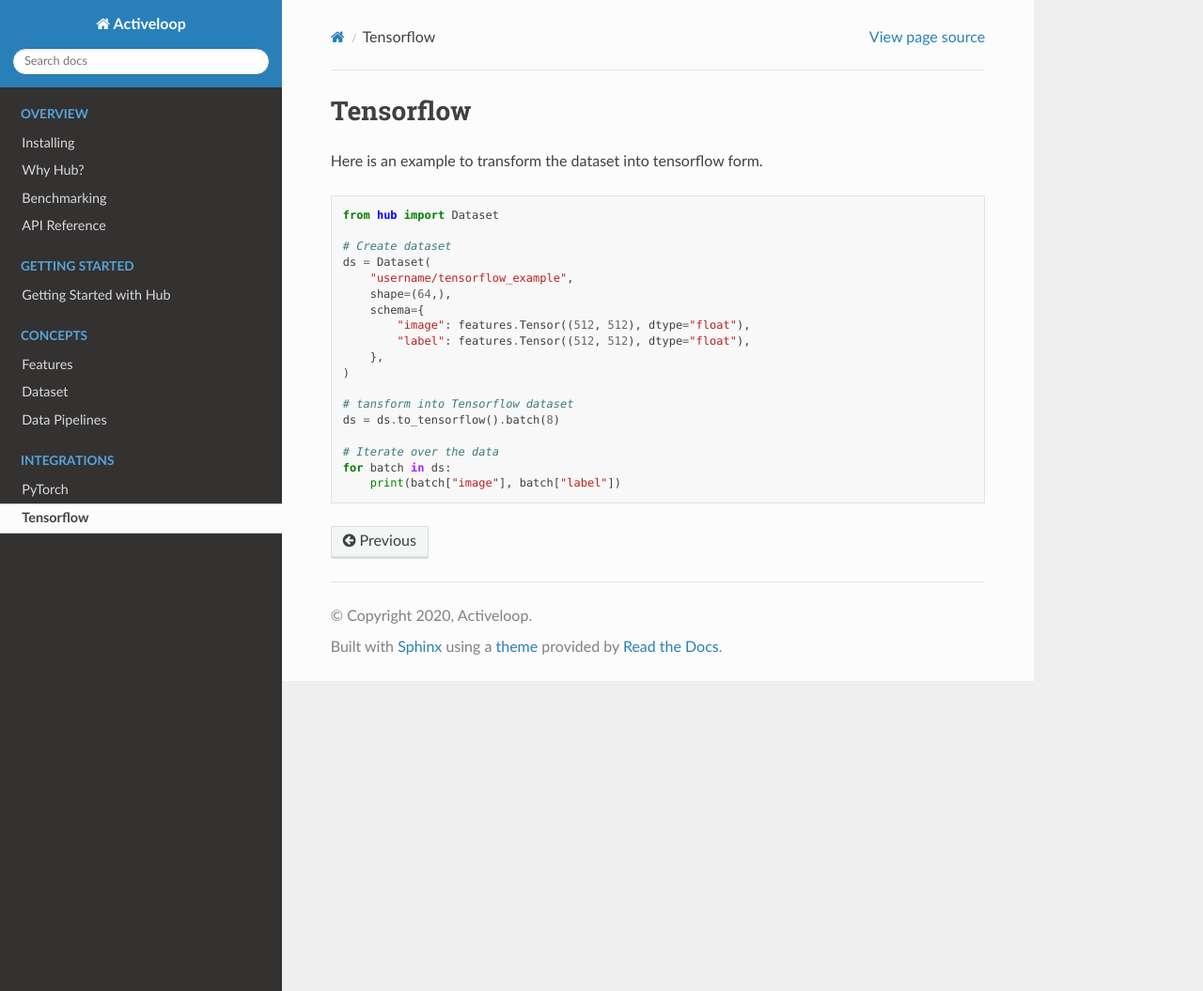
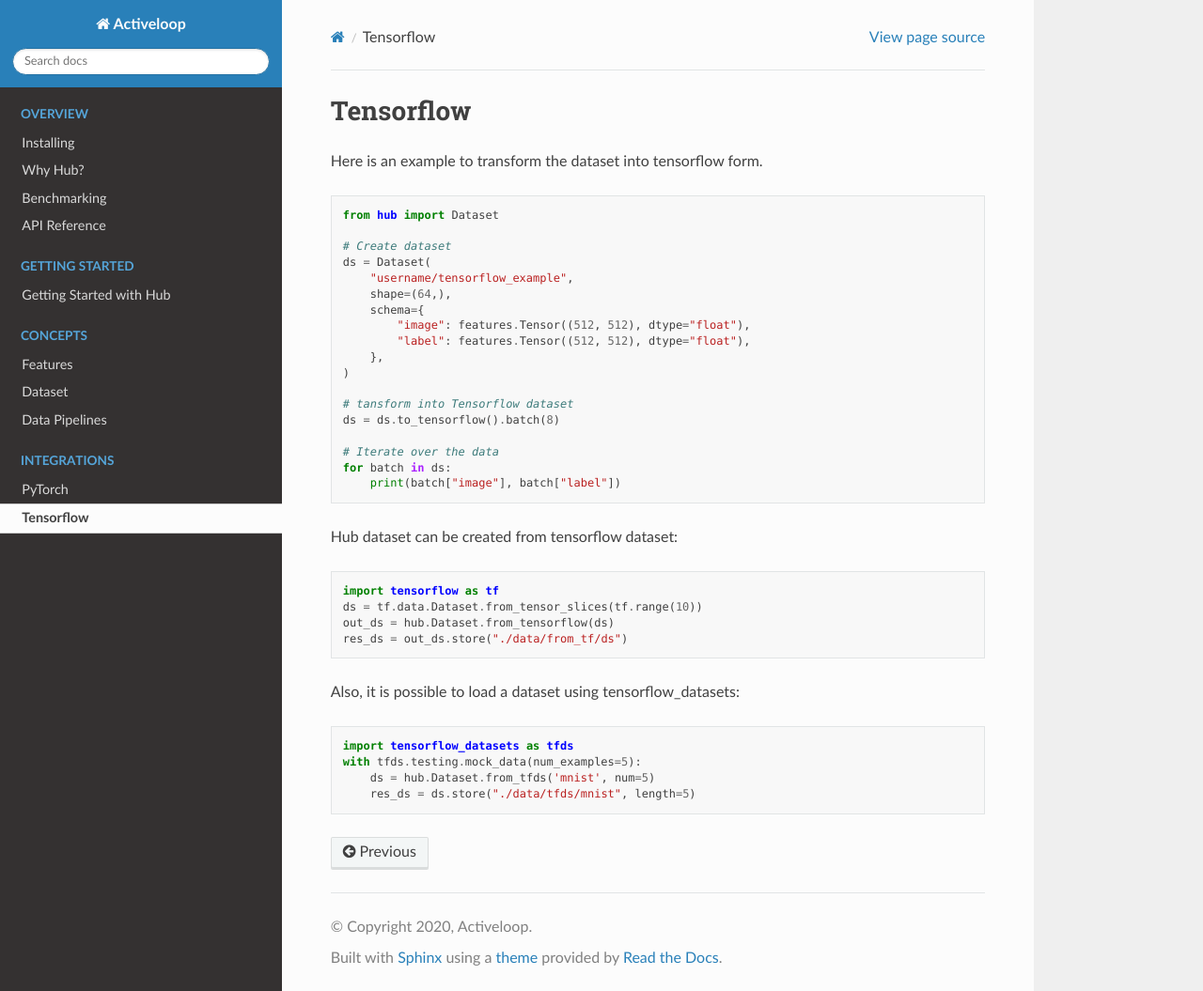
Before and after one commit to activeloopai/deeplake, a Sphinx documentation site: the page built from docs/source/integrations/tensorflow.md, in a window 1280 px wide and 1055 px high. Shown: the whole window at 94% size. Built offline with Sphinx 7.4.7 and the Read the Docs theme 2.0.0, drawn with Linux system fonts in a browser that asks for light colours.

Commit message:
Change numpy(), add from integrations

````diff
--- a/docs/source/integrations/tensorflow.md
+++ b/docs/source/integrations/tensorflow.md
@@ -22,3 +22,21 @@ ds = ds.to_tensorflow().batch(8)
 for batch in ds:
     print(batch["image"], batch["label"])
 ```
+
+Hub dataset can be created from tensorflow dataset:
+
+```python
+import tensorflow as tf
+ds = tf.data.Dataset.from_tensor_slices(tf.range(10))
+out_ds = hub.Dataset.from_tensorflow(ds)
+res_ds = out_ds.store("./data/from_tf/ds")
+```
+
+Also, it is possible to load a dataset using tensorflow_datasets:
+
+```python
+import tensorflow_datasets as tfds
+with tfds.testing.mock_data(num_examples=5):
+    ds = hub.Dataset.from_tfds('mnist', num=5)
+    res_ds = ds.store("./data/tfds/mnist", length=5)
+```
````
Also changed, not shown: docs/source/api.md (+0 -18 lines), docs/source/simple.md (+17 -17 lines).
